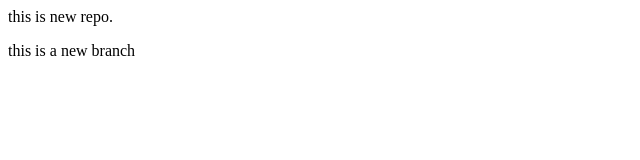
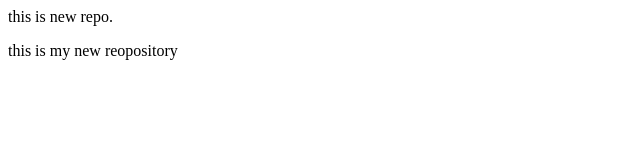
Before and after one commit to talhashah555/loca-repo, a plain HTML site: page index.html in a window 1280 px wide. Shown: the full height of the page, 0-640 px from the left. Drawn offline with Linux system fonts and the light colour scheme.

Commit message:
add new feature

```diff
--- a/index.html
+++ b/index.html
@@ -1,3 +1,3 @@
 
 <p>this is new repo.</p>
-<p>this is a new branch</p>
+<p>this is my new reopository</p>
```
